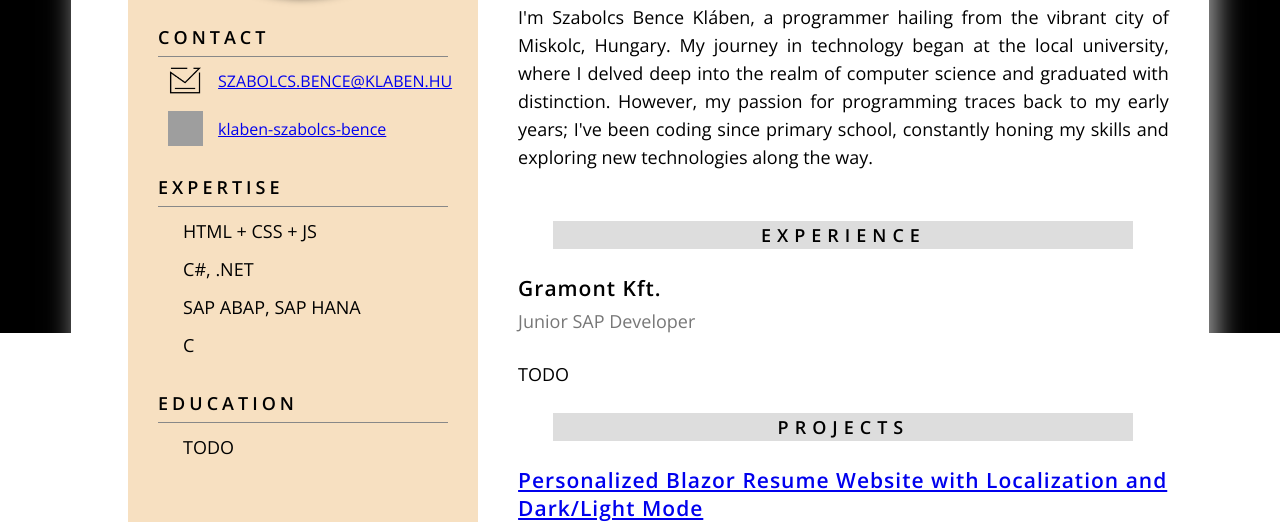
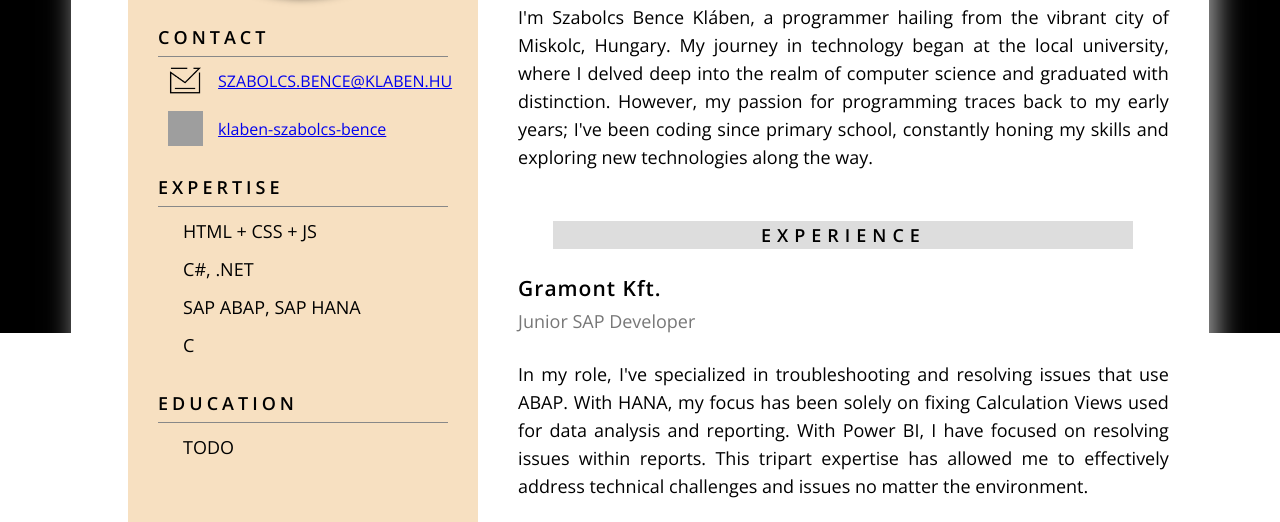
Before and after one commit to klaben-szabolcs-bence/klaben-szabolcs-bence.github.io, a plain HTML site: page src/index.html in a window 1280 px wide. Shown: the part 467-989 px from the top of the page. Drawn offline with nearby package versions, Linux system fonts and the light colour scheme; grey boxes are pictures that could not be loaded.

Commit message:
Add text for work experience

```diff
--- a/src/index.html
+++ b/src/index.html
@@ -67,7 +67,11 @@
 
             <h3>Gramont Kft.</h3>
             <p class="light">Junior SAP Developer</p>
-            <p class="justified">TODO</p>
+            <p class="justified">In my role, I've specialized in troubleshooting and resolving issues that use ABAP.
+                With HANA, my focus has been solely on fixing Calculation Views used for data analysis and reporting.
+                With Power BI, I have focused on resolving issues within reports.
+                This tripart expertise has allowed me to effectively address technical challenges and issues no matter
+                the environment.</p>
             <!--
             <h3>Job #2</h3>
             <p class="light">Second Job Description</p>
```
